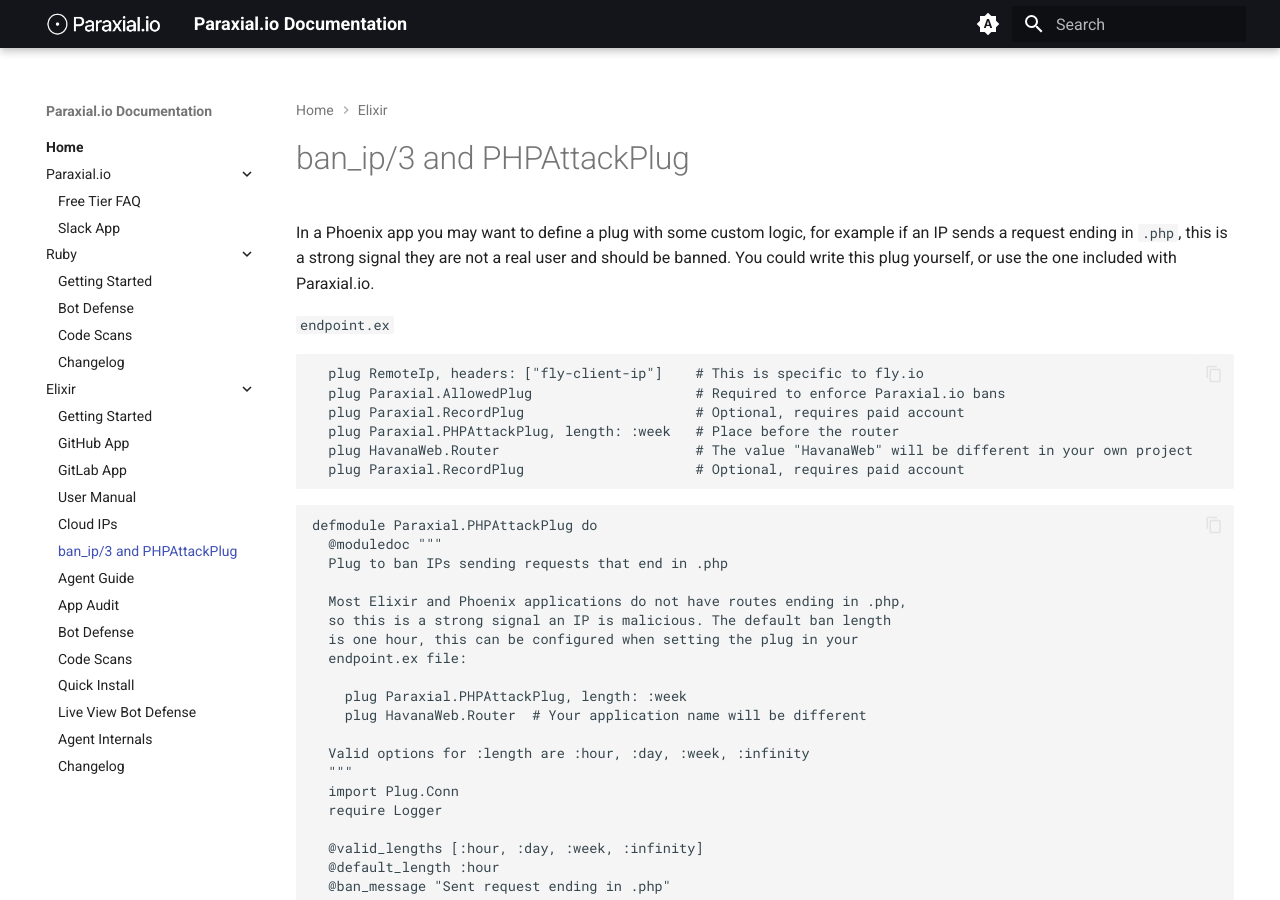
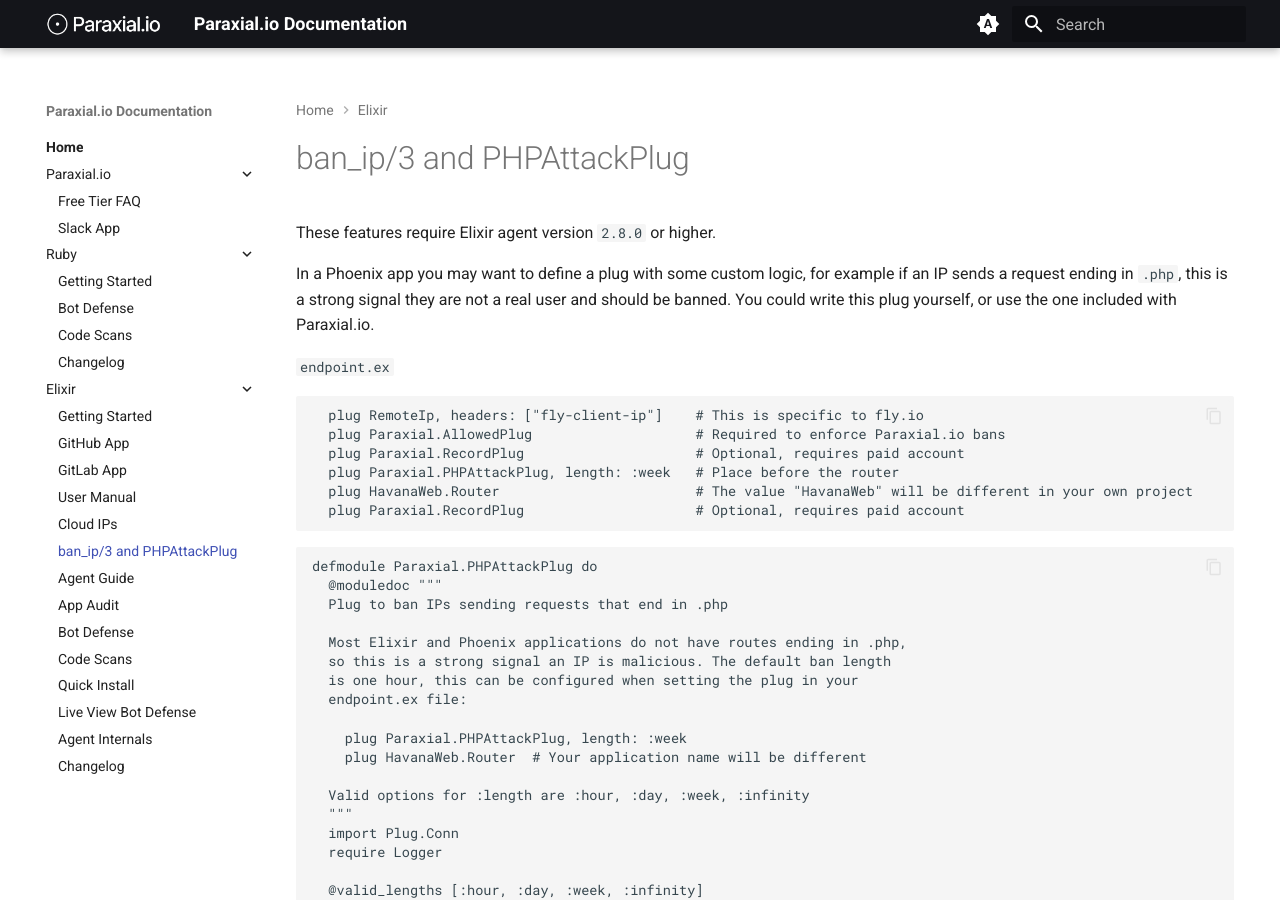
Before and after one commit to paraxialio/documentation, an MkDocs documentation site: the page built from docs/elixir/ban_ip.md, in a window 1280 px wide and 900 px high. Built offline with MkDocs 1.6.1 and Material for MkDocs 9.7.7, drawn with Linux system fonts in a browser that asks for light colours.

Commit message:
reminder for 2.8.0

```diff
--- a/docs/elixir/ban_ip.md
+++ b/docs/elixir/ban_ip.md
@@ -1,4 +1,6 @@
 # ban_ip/3 and PHPAttackPlug
+
+These features require Elixir agent version `2.8.0` or higher.
 
 In a Phoenix app you may want to define a plug with some custom logic, for example if an IP sends a request ending in `.php`, this is a strong signal they are not a real user and should be banned. You could write this plug yourself, or use the one included with Paraxial.io.
 
```
